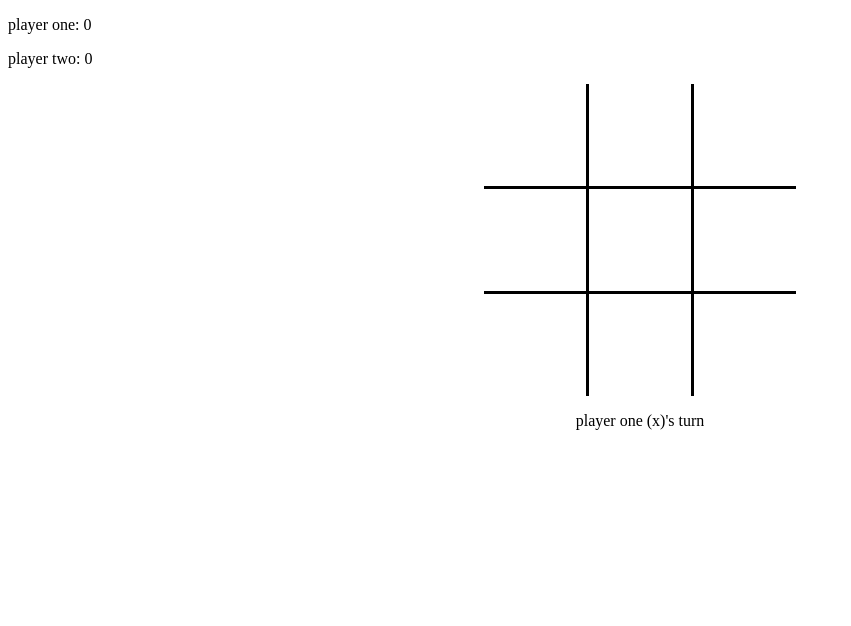
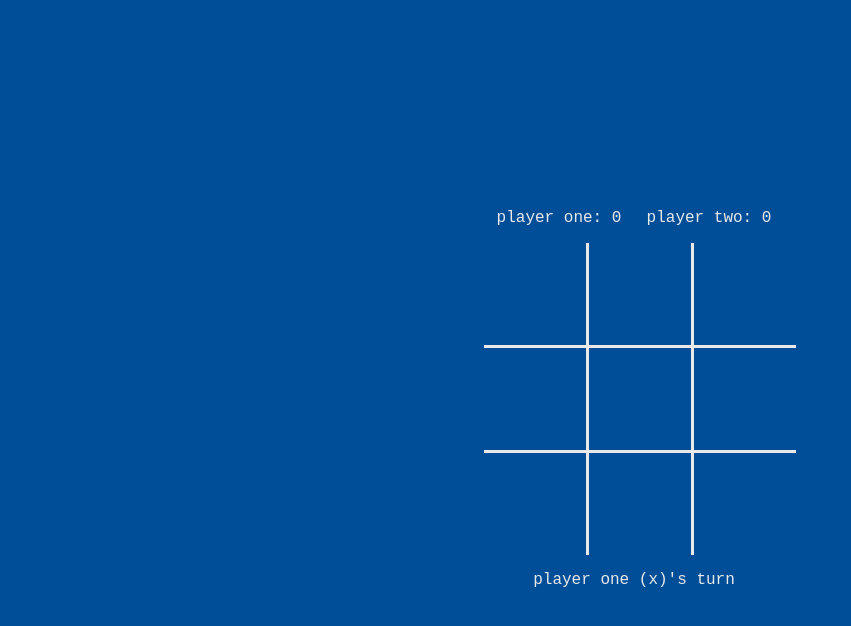
Before and after one commit to lvl7wizard/tictactoe, a React app: page / in a window 1280 px wide. Shown: the top 626 px of the page, without its empty margins (0-851 px from the left). Built offline with nearby package versions, Linux system fonts and the light colour scheme; the HTML template or start-up script is replaced by a standard one.

Commit message:
general styling

```diff
--- a/src/App.css
+++ b/src/App.css
@@ -1,5 +1,8 @@
+body {
+  background: #004e98;
+}
+
 table {
-    margin:auto;
   border-collapse: collapse;
 }
 
@@ -8,13 +11,13 @@ table td {
   width: 100px;
   border: solid;
   font-size: 50px;
-    font-family: 'Courier New', Courier, monospace;
   vertical-align: center;
   text-align: center;
 }
 
 table td:hover {
-    background-color: lightblue;
+  background-color: rgba(255, 255, 255, 0.2);
+  transition: background-color 0.3s ease;
 }
 
 table tr:first-child td {
@@ -34,14 +37,54 @@ table tr td:last-child {
 }
 
 .user-feedback {
+  width: 300px;
   text-align: center;
 }
 
 .player-turn-indicator {
+  width: 300px;
   text-align: center;
 }
 
+.scores {
+  display: flex;
+  justify-content: space-around;
+  width: 300px;
+}
+
 .button-container {
+  width: 300px;
   display: flex;
   justify-content: center;
 }
+
+.game-container {
+  display: block;
+  font-family: "Courier New", Courier, monospace;
+}
+
+.reset-button {
+  border-radius: 20px;
+  background-color: #ff7f00;
+  color: white;
+  border: none;
+  padding: 10px 20px;
+  font-size: 16px;
+  cursor: pointer;
+  transition: background-color 0.3s ease;
+}
+
+.reset-button:hover {
+  background-color: #ff5e00;
+}
+
+.game-wrapper {
+  display: flex;
+  justify-content: center;
+  height: 100vh;
+  /* approx center relative position used so that conditionally rendered elements
+  don't move the board from the center*/
+  position: relative;
+  top: calc(50vh - 215px);
+  color: #e9e9e9;
+}
--- a/src/App.jsx
+++ b/src/App.jsx
@@ -4,9 +4,9 @@ import TicTacToe from './components/TicTacToe'
 function App() {
 
   return (
-    <>
+    <div className="game-wrapper">
     <TicTacToe/>
-    </>
+    </div>
   )
 }
 
--- a/src/components/Scores.jsx
+++ b/src/components/Scores.jsx
@@ -1,9 +1,9 @@
 function Scores({ score }) {
   return (
-    <>
+    <div className="scores">
       <p>player one: {score.playerOne}</p>
       <p> player two: {score.playerTwo}</p>
-    </>
+    </div>
   );
 }
 
--- a/src/components/TicTacToe.jsx
+++ b/src/components/TicTacToe.jsx
@@ -9,18 +9,17 @@ function TicTacToe() {
   const [userFeedback, setUserFeedback] = useState("");
   const [moveLog, setMoveLog] = useState(["", "", "", "", "", "", "", "", ""]);
   const [gameOver, setGameOver] = useState(false);
-  const [score, setScore] = useState({playerOne: 0, playerTwo: 0})
+  const [score, setScore] = useState({ playerOne: 0, playerTwo: 0 });
 
   const resetGame = () => {
     setMoveLog(["", "", "", "", "", "", "", "", ""]);
     setUserFeedback("");
     setGameOver(false);
-    setPlayerOne(true);
   };
 
   return (
-    <>
-    <Scores score={score}/>
+    <div className="game-container">
+      <Scores score={score} />
       <Grid
         playerOne={playerOne}
         setPlayerOne={setPlayerOne}
@@ -31,16 +30,16 @@ function TicTacToe() {
         setGameOver={setGameOver}
         setScore={setScore}
       />
-    <PlayerTurnIndicator playerOne={playerOne} gameOver={gameOver}/>
+      <PlayerTurnIndicator playerOne={playerOne} gameOver={gameOver} />
       <UserFeedback userFeedback={userFeedback} />
-      {gameOver ?
-      <div className="button-container">
-        <button onClick={resetGame} className="reset-button">
-          Rematch
-        </button>
-      </div>
-      : null}
-    </>
+      {gameOver ? (
+        <div className="button-container">
+          <button onClick={resetGame} className="reset-button">
+            new game
+          </button>
+        </div>
+      ) : null}
+    </div>
   );
 }
 
```
Lines whose indentation alone changed are shown as unchanged.
